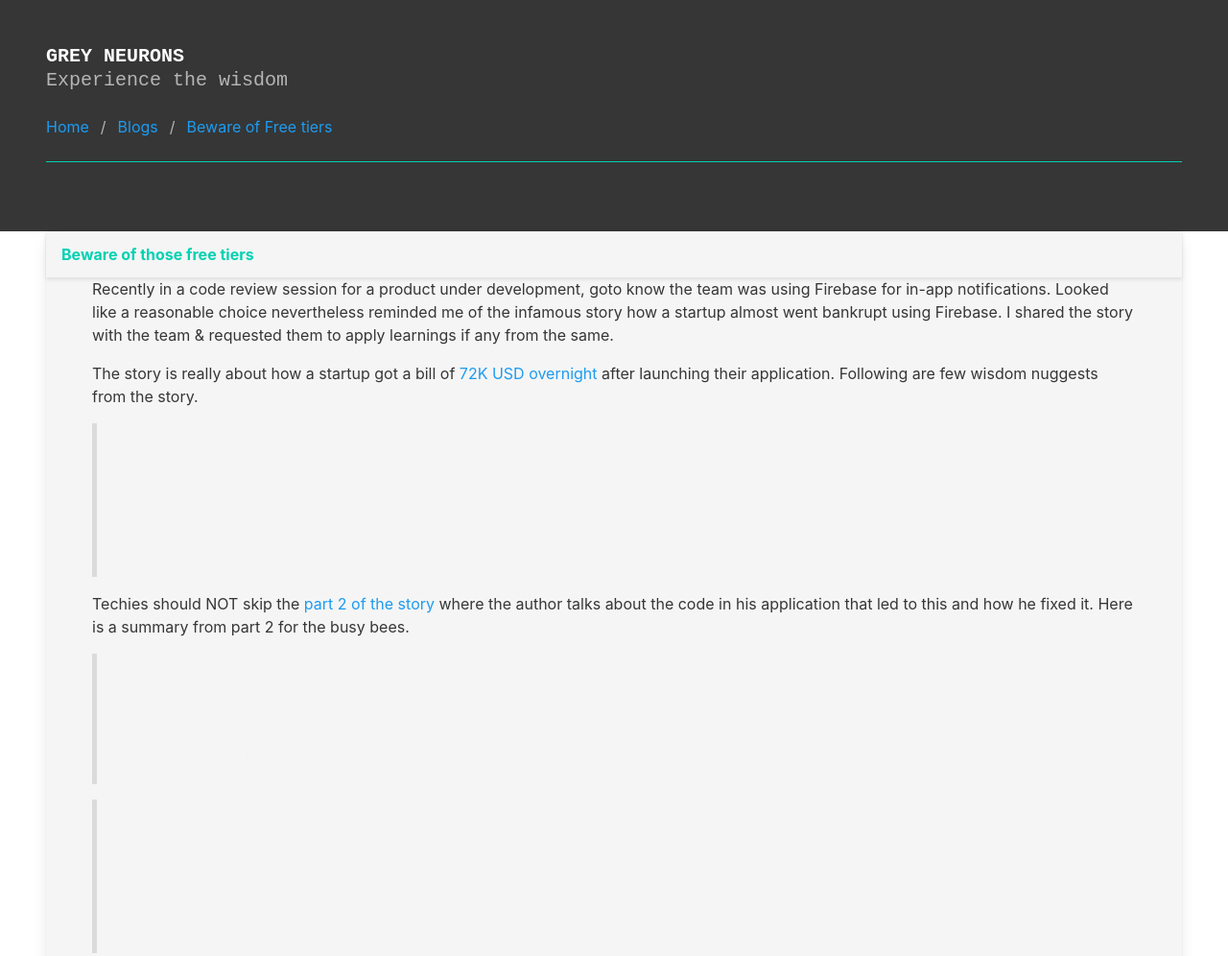
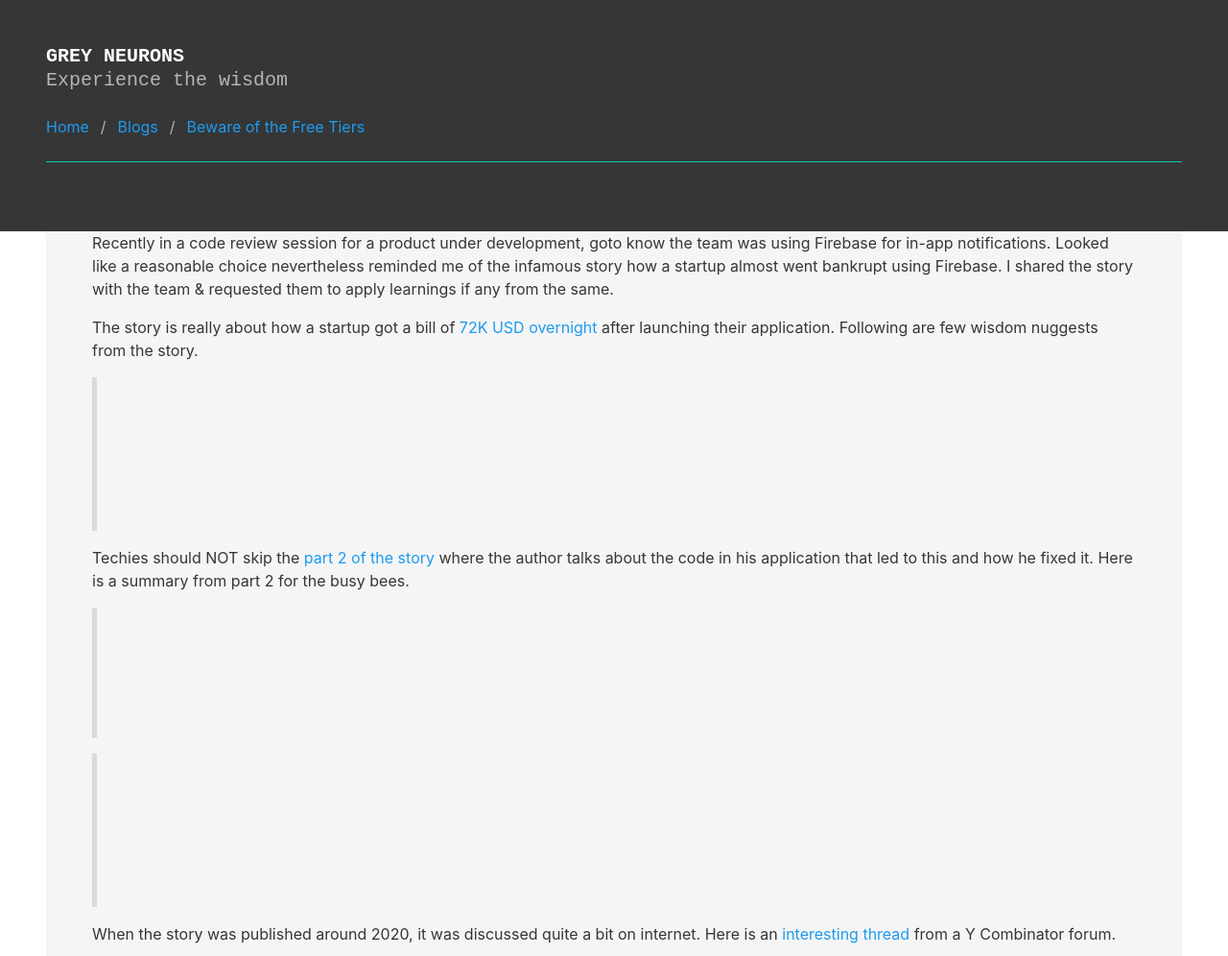
Before and after one commit to GreyNeurons/gnwebsite, a website built with Parcel: page blogs/beware-of-those-free-tiers.html in a window 1280 px wide. Shown: the top 996 px of the page at 96% size. Built offline with nearby package versions, Linux system fonts and the light colour scheme.

Commit message:
including header component and other cleanup

```diff
--- a/blogs/beware-of-those-free-tiers.html
+++ b/blogs/beware-of-those-free-tiers.html
@@ -28,37 +28,12 @@
 </head>
 
 <body>
+  <blog-header>
+    <span slot="bread-crumb-current-page">Beware of the Free Tiers</span>
+  </blog-header>
 
-      <!-- start Header and navigation bar section-->
-  <div class = "section has-text-grey-light has-background-dark">
-    <div class="content has-text-white is-family-monospace">
-      <p class = "title is-size-5 has-text-white  is-uppercase">
-        Grey Neurons
-      </p>
-      <p class = "subtitle has-text-grey-light ">
-        Experience the wisdom
-      </p>
-    </div>
-    <nav class="breadcrumb" aria-label="breadcrumbs">
-        <ul>
-          <li class="is-dark"><a  href="/">Home</a></li>
-          <li class="is-dark"><a  href="/articles.html">Blogs</a></li>
-          <li class="is-active"><a  href="#" aria-current="page">Beware of Free tiers</a></li>
-        </ul>
-    </nav>
-    <hr class = "gn-main"></hr>
+    <div id = "23042022" class='block has-text-left has-background-light has-text-dark mx-6'>
 
-  </div>
-  <!-- end Header and navigation bar section-->
-
-
-    <div id = "23042022" class='card has-text-left has-background-light has-text-dark mx-6'>
-
-        <header class="card-header">
-          <p class="card-header-title has-text-primary">
-            Beware of those free tiers
-          </p>
-        </header>
 
         <div class="content mx-6">
           <p>Recently in a code review session for a product under development, goto know the team was using Firebase for in-app notifications. Looked like a reasonable choice nevertheless reminded me of the infamous story how a startup almost went bankrupt using Firebase. I shared the story with the team & requested them to apply learnings if any from the same.
@@ -166,6 +141,7 @@
 
     <!-- Include the JS file where BlogFooter is defined -->
     <script src="/js/blog-footer.js"></script>
+    <script src="/js/blog-header.js"></script>
 </body>
 
 </html>
```
Also changed, not shown: articles.html (+1 -1 lines).
